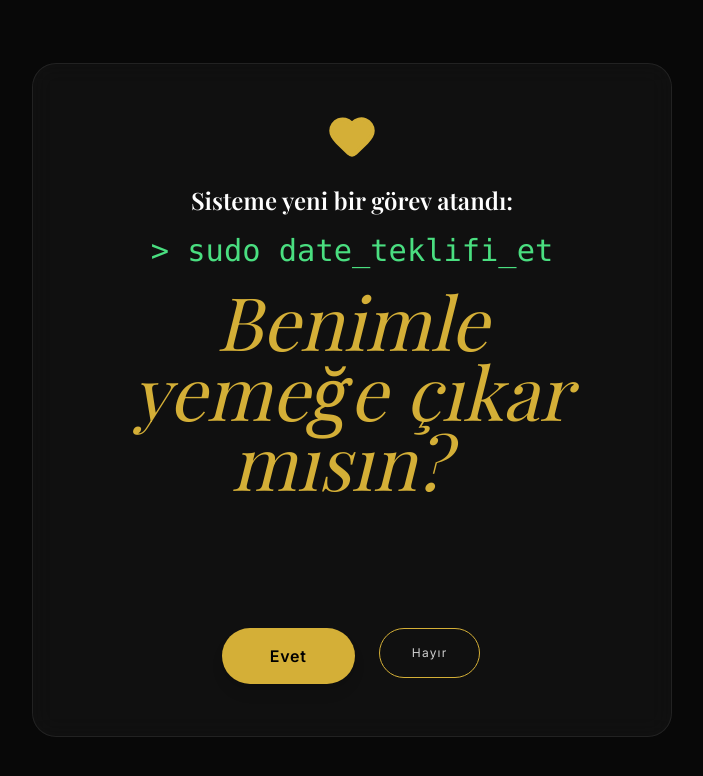
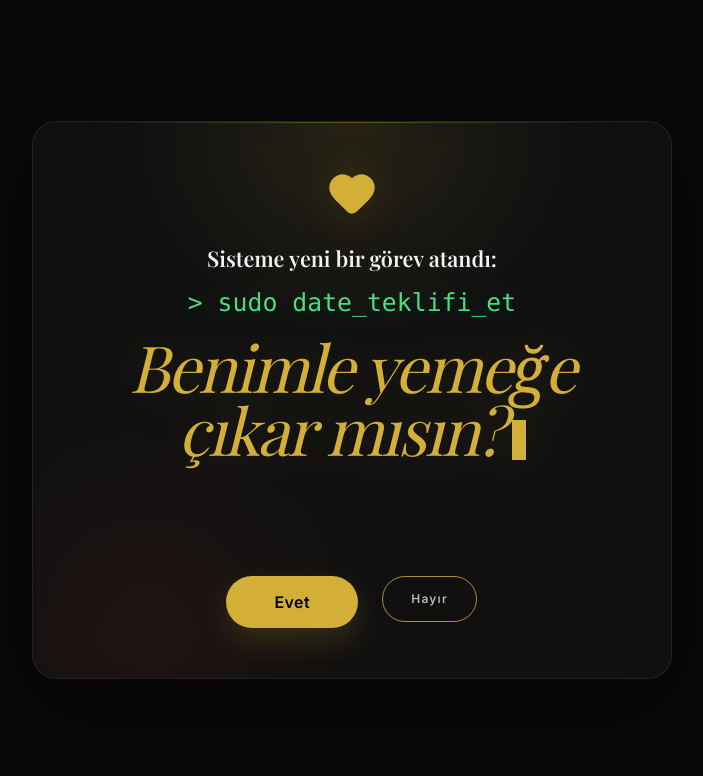
Before and after one commit to omeryigitler/date-invitation, a React (Vite) app: page / in a window 1280 px wide. Shown: the top 776 px of the page, without its empty margins (288-991 px from the left). Built offline with nearby package versions, Linux system fonts and the light colour scheme; a web font is replaced by a local one.

Commit message:
style: refine proposal hero composition

```diff
--- a/src/components/ProposalCard.tsx
+++ b/src/components/ProposalCard.tsx
@@ -27,7 +27,7 @@ export default function ProposalCard({ onYes }: ProposalCardProps) {
 
     const timer = window.setTimeout(() => {
       setTypedChars(prev => prev + 1);
-    }, 45 + Math.random() * 45);
+    }, 42 + Math.random() * 42);
 
     return () => window.clearTimeout(timer);
   }, [line1.length, line2.length, typedChars]);
@@ -95,56 +95,59 @@ export default function ProposalCard({ onYes }: ProposalCardProps) {
 
   return (
     <motion.div
-      initial={{ opacity: 0, y: 20 }}
+      initial={{ opacity: 0, y: 18 }}
       animate={{ opacity: 1, y: 0 }}
-      exit={{ opacity: 0, scale: 0.95 }}
+      exit={{ opacity: 0, scale: 0.96 }}
       transition={{ duration: 0.8, ease: [0.16, 1, 0.3, 1] }}
-      className="glass-card flex w-full max-w-[min(92vw,640px)] flex-col items-center justify-center rounded-3xl p-6 text-center sm:p-10 md:p-12"
+      className="glass-card relative flex w-full max-w-[min(92vw,640px)] flex-col items-center justify-center overflow-hidden rounded-3xl px-6 py-8 text-center shadow-[0_24px_90px_rgba(0,0,0,0.42)] sm:px-10 sm:py-11 md:px-12 md:py-12"
     >
+      <div className="pointer-events-none absolute inset-0 bg-[radial-gradient(circle_at_50%_0%,rgba(212,175,55,0.11),transparent_34%),radial-gradient(circle_at_18%_92%,rgba(201,58,47,0.08),transparent_30%)]" />
+      <div className="pointer-events-none absolute inset-x-10 top-0 h-px bg-gradient-to-r from-transparent via-[#d4af37]/35 to-transparent" />
+
       <motion.div
-        animate={{ scale: [1, 1.1, 1] }}
-        transition={{ repeat: Infinity, duration: 2 }}
-        className="mb-6 text-[#d4af37]"
+        animate={{ scale: [1, 1.08, 1] }}
+        transition={{ repeat: Infinity, duration: 2.2 }}
+        className="relative mb-7 text-[#d4af37] drop-shadow-[0_0_18px_rgba(212,175,55,0.18)]"
       >
-        <Heart size={48} fill="currentColor" />
+        <Heart size={46} fill="currentColor" />
       </motion.div>
 
-      <div className="mb-8 flex min-h-[240px] w-full flex-col items-center justify-center gap-4 sm:min-h-[300px]">
-        <p className="w-full px-2 font-serif text-base font-semibold leading-snug text-white sm:text-xl md:text-2xl">
+      <div className="relative mb-9 flex w-full flex-col items-center justify-center gap-3.5 sm:mb-10 sm:gap-4">
+        <p className="w-full px-2 font-serif text-[1.05rem] font-semibold leading-snug text-white/95 sm:text-xl md:text-[1.35rem]">
           {staticLine}
         </p>
 
-        <p className="w-full break-words px-2 font-mono text-[clamp(1.15rem,4vw,1.9rem)] leading-tight text-green-400">
+        <p className="w-full break-words px-2 font-mono text-[clamp(1.05rem,3.3vw,1.55rem)] leading-tight text-green-400 drop-shadow-[0_0_14px_rgba(74,222,128,0.16)]">
           {showLine1}
           {isTypingLine1 && (
             <motion.span
               animate={{ opacity: [1, 1, 0, 0] }}
               transition={{ repeat: Infinity, duration: 1, times: [0, 0.5, 0.51, 1] }}
-              className="ml-1 inline-block h-6 w-3 align-middle bg-green-400 md:h-8"
+              className="ml-1 inline-block h-5 w-2.5 align-middle bg-green-400 md:h-7"
             />
           )}
         </p>
 
-        <h1 className="w-full max-w-full break-words px-2 font-serif text-[clamp(2.4rem,6vw,4.6rem)] italic leading-[0.95] text-[#d4af37]">
+        <h1 className="mx-auto w-full max-w-[560px] break-words px-2 font-serif text-[clamp(2.15rem,5.15vw,4.05rem)] italic leading-[0.98] tracking-[-0.035em] text-[#d4af37] drop-shadow-[0_0_22px_rgba(212,175,55,0.13)]">
           {showLine2}
           {isTypingLine2 && (
             <motion.span
               animate={{ opacity: [1, 1, 0, 0] }}
               transition={{ repeat: Infinity, duration: 1, times: [0, 0.5, 0.51, 1] }}
-              className="ml-2 inline-block h-8 w-4 align-middle bg-[#d4af37] md:h-12"
+              className="ml-2 inline-block h-7 w-3.5 align-middle bg-[#d4af37] md:h-10"
             />
           )}
         </h1>
       </div>
 
-      <div className="mb-8 flex h-16 w-full items-center justify-center">
+      <div className="relative mb-5 flex min-h-12 w-full items-center justify-center px-2 sm:mb-6">
         <AnimatePresence>
           {isMoved && (
             <motion.p
               initial={{ opacity: 0, y: 10 }}
               animate={{ opacity: 1, y: 0 }}
               exit={{ opacity: 0, y: -10 }}
-              className="text-center font-mono text-sm tracking-wide text-yellow-400/90 md:text-base"
+              className="max-w-md text-center font-mono text-xs leading-relaxed tracking-wide text-yellow-400/90 sm:text-sm"
             >
               <span className="font-bold text-red-400">WARNING:</span> 'Hayır' seçeneği güvenlik duvarına takıldı. Lütfen 'Evet' ile devam edin.
             </motion.p>
@@ -152,10 +155,10 @@ export default function ProposalCard({ onYes }: ProposalCardProps) {
         </AnimatePresence>
       </div>
 
-      <div className="relative flex h-16 w-full items-center justify-center gap-6">
+      <div className="relative flex h-14 w-full items-center justify-center gap-5 sm:gap-6">
         <button
           onClick={handleYesClick}
-          className="btn-glow relative z-10 rounded-full bg-[#d4af37] px-12 py-4 font-semibold tracking-wider text-black shadow-lg transition-all hover:scale-105 active:scale-95"
+          className="btn-glow relative z-10 min-w-[132px] rounded-full bg-[#d4af37] px-10 py-3.5 font-semibold tracking-wide text-black shadow-[0_12px_30px_rgba(212,175,55,0.18)] transition-all hover:scale-105 active:scale-95 sm:px-12"
         >
           Evet
         </button>
@@ -175,7 +178,7 @@ export default function ProposalCard({ onYes }: ProposalCardProps) {
               moveNoButton();
             }}
             className={cn(
-              'rounded-full border border-[#d4af37] px-8 py-4 text-xs tracking-widest text-white/80 transition-colors',
+              'rounded-full border border-[#d4af37]/80 px-7 py-3.5 text-xs font-semibold tracking-widest text-white/70 transition-colors hover:bg-white/[0.03] hover:text-white/90',
               isMoved ? 'fixed z-[100]' : 'absolute',
             )}
             style={{ margin: 0, pointerEvents: 'auto', transformOrigin: 'center' }}
@@ -183,7 +186,7 @@ export default function ProposalCard({ onYes }: ProposalCardProps) {
             Hayır
           </motion.button>
 
-          <div className="pointer-events-none px-8 py-4 opacity-0">Hayır</div>
+          <div className="pointer-events-none px-7 py-3.5 opacity-0">Hayır</div>
         </div>
       </div>
     </motion.div>
```
